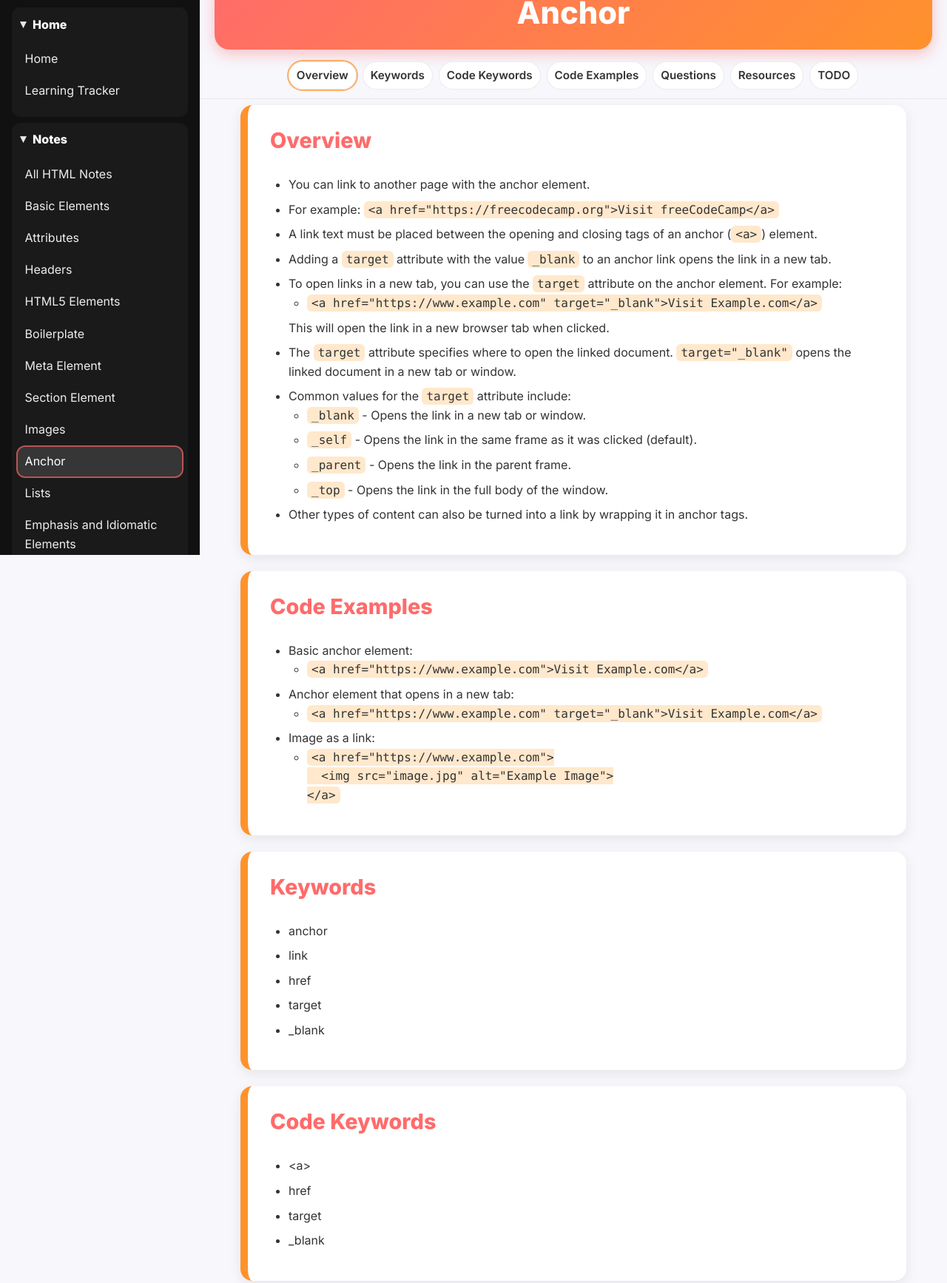
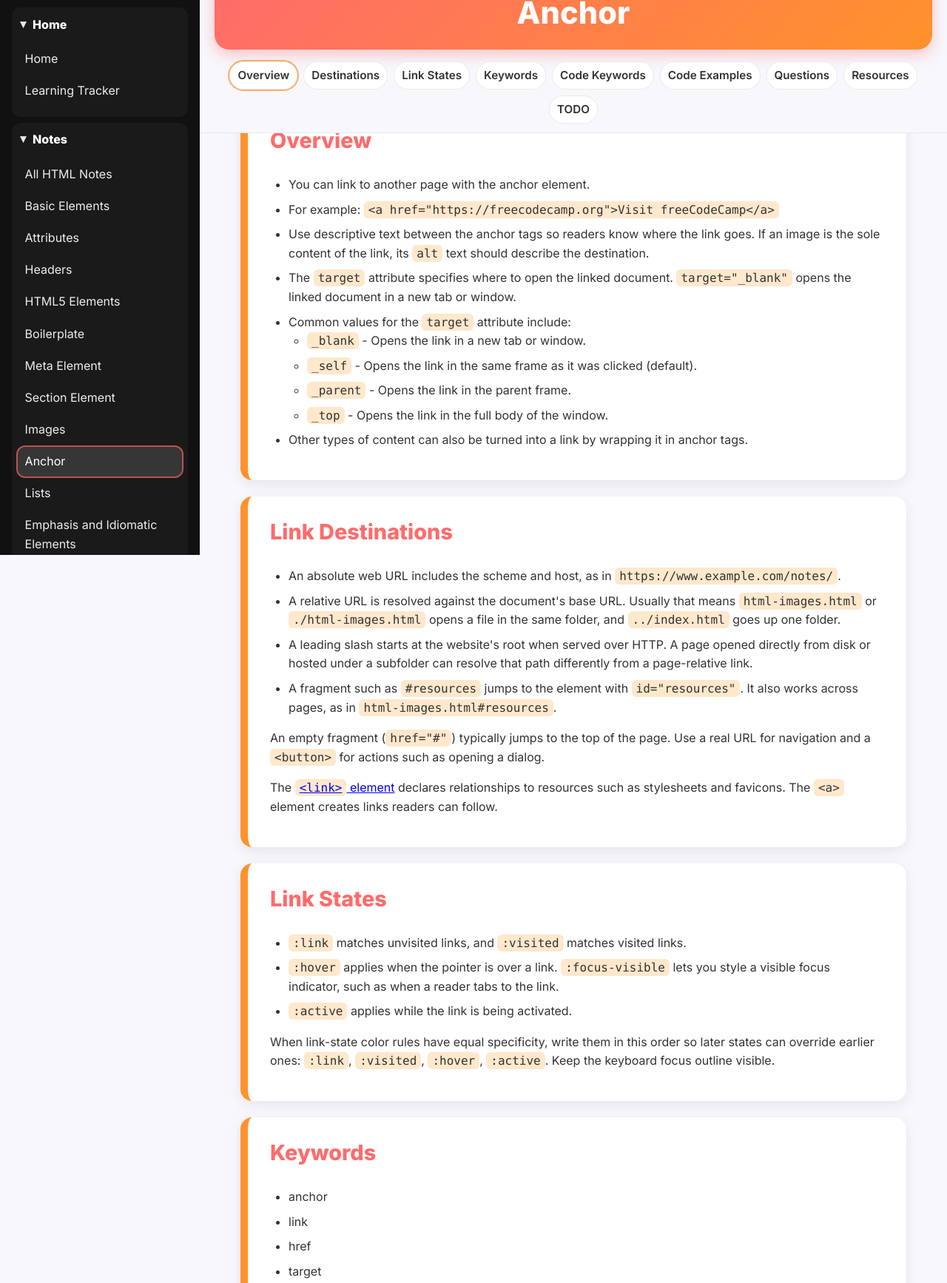
Before and after one commit to BOO1980/boo-html, a plain HTML site: page html-notes/html-anchor.html in a window 1280 px wide. Shown: the part 50-1784 px from the top of the page at 74% size. Drawn offline with Linux system fonts and the light colour scheme.

Commit message:
merged old notes of anchor info

```diff
--- a/html-notes/html-anchor.html
+++ b/html-notes/html-anchor.html
@@ -16,6 +16,8 @@
 
     <nav class="quick-links" aria-label="On this page">
       <a href="#overview">Overview</a>
+      <a href="#link-destinations">Destinations</a>
+      <a href="#link-states">Link States</a>
       <a href="#keywords">Keywords</a>
       <a href="#codekeywords">Code Keywords</a>
       <a href="#codeexamples">Code Examples</a>
@@ -32,20 +34,8 @@
         <li>You can link to another page with the anchor element.</li>
         <li>For example: <code>&lt;a href="https://freecodecamp.org"&gt;Visit freeCodeCamp&lt;/a&gt;</code></li>
         <li>
-          A link text must be placed between the opening and closing tags of an anchor (<code>&lt;a&gt;</code>)
-          element.
-        </li>
-        <li>
-          Adding a <code>target</code> attribute with the value <code>_blank</code> to an anchor link opens the link
-          in a new tab.
-        </li>
-        <li>
-          To open links in a new tab, you can use the <code>target</code> attribute on the anchor element. For
-          example:
-          <ul>
-            <li><code>&lt;a href="https://www.example.com" target="_blank"&gt;Visit Example.com&lt;/a&gt;</code></li>
-          </ul>
-          This will open the link in a new browser tab when clicked.
+          Use descriptive text between the anchor tags so readers know where the link goes.
+          If an image is the sole content of the link, its <code>alt</code> text should describe the destination.
         </li>
         <li>
           The <code>target</code> attribute specifies where to open the linked document.
@@ -63,34 +53,34 @@
         <li>Other types of content can also be turned into a link by wrapping it in anchor tags.</li>
       </ul>
     </section>
-    <section id="codeexamples">
-      <h2>Code Examples</h2>
+    <section id="link-destinations">
+      <h2>Link Destinations</h2>
       <ul>
-        <li>
-          Basic anchor element:
-          <ul>
-            <li><code>&lt;a href="https://www.example.com"&gt;Visit Example.com&lt;/a&gt;</code></li>
-          </ul>
-        </li>
-        <li>
-          Anchor element that opens in a new tab:
-          <ul>
-            <li><code>&lt;a href="https://www.example.com" target="_blank"&gt;Visit Example.com&lt;/a&gt;</code></li>
-          </ul>
-        </li>
-        <li>
-          Image as a link:
-          <ul>
-            <li>
-              <code>
-                  &lt;a href="https://www.example.com"&gt;<br />
-                  &nbsp;&nbsp;&lt;img src="image.jpg" alt="Example Image"&gt;<br />
-                  &lt;/a&gt;
-                </code>
-            </li>
-          </ul>
-        </li>
+        <li>An absolute web URL includes the scheme and host, as in <code>https://www.example.com/notes/</code>.</li>
+        <li>A relative URL is resolved against the document's base URL. Usually that means
+          <code>html-images.html</code> or <code>./html-images.html</code> opens a file in the same folder,
+          and <code>../index.html</code> goes up one folder.</li>
+        <li>A leading slash starts at the website's root when served over HTTP. A page opened directly from disk
+          or hosted under a subfolder can resolve that path differently from a page-relative link.</li>
+        <li>A fragment such as <code>#resources</code> jumps to the element with <code>id="resources"</code>.
+          It also works across pages, as in <code>html-images.html#resources</code>.</li>
       </ul>
+      <p>An empty fragment (<code>href="#"</code>) typically jumps to the top of the page. Use a real URL for
+        navigation and a <code>&lt;button&gt;</code> for actions such as opening a dialog.</p>
+      <p>The <a href="html-link-element.html"><code>&lt;link&gt;</code> element</a> declares relationships to
+        resources such as stylesheets and favicons. The <code>&lt;a&gt;</code> element creates links readers can follow.</p>
+    </section>
+    <section id="link-states">
+      <h2>Link States</h2>
+      <ul>
+        <li><code>:link</code> matches unvisited links, and <code>:visited</code> matches visited links.</li>
+        <li><code>:hover</code> applies when the pointer is over a link. <code>:focus-visible</code> lets you style
+          a visible focus indicator, such as when a reader tabs to the link.</li>
+        <li><code>:active</code> applies while the link is being activated.</li>
+      </ul>
+      <p>When link-state color rules have equal specificity, write them in this order so later states can override
+        earlier ones: <code>:link</code>, <code>:visited</code>, <code>:hover</code>, <code>:active</code>.
+        Keep the keyboard focus outline visible.</p>
     </section>
     <section id="keywords">
       <h2>Keywords</h2>
@@ -127,12 +117,16 @@
           </ul>
         </li>
         <li>
+          Link to a section on another page:
+          <code>&lt;a href="html-images.html#resources"&gt;Image resources&lt;/a&gt;</code>
+        </li>
+        <li>
           Image as a link:
           <ul>
             <li>
               <code>
                   &lt;a href="https://www.example.com"&gt;<br />
-                  &nbsp;&nbsp;&lt;img src="image.jpg" alt="Example Image"&gt;<br />
+                  &nbsp;&nbsp;&lt;img src="logo.png" alt="Example.com home"&gt;<br />
                   &lt;/a&gt;
                 </code>
             </li>
@@ -143,6 +137,9 @@
     <section id="questions">
       <h2>Questions</h2>
       <ul>
+        <li>What is the difference between <code>../index.html</code> and <code>/index.html</code>?</li>
+        <li>How does a fragment link find the element it should jump to?</li>
+        <li>Which link state helps a keyboard user tell where they are on the page?</li>
         <li>How do you create a link in HTML?</li>
         <li>What is the purpose of the href attribute in an anchor tag?</li>
         <li>How do you open a link in a new tab using the anchor element?</li>
@@ -159,6 +156,8 @@
     <section id="resources">
       <h2>Resources</h2>
       <ul>
+        <li><a href="html-absolute-and-relative-paths.html">Absolute and Relative Paths</a></li>
+        <li><a href="html-link-states.html">Link States</a></li>
         <li><a target="_blank" rel="noopener noreferrer"
             href="https://www.freecodecamp.org/learn/responsive-web-design-v9/workshop-cat-photo-app/step-9">
             freeCodeCamp: Workshop: Cat Photo App - Step 9</a></li>
```
